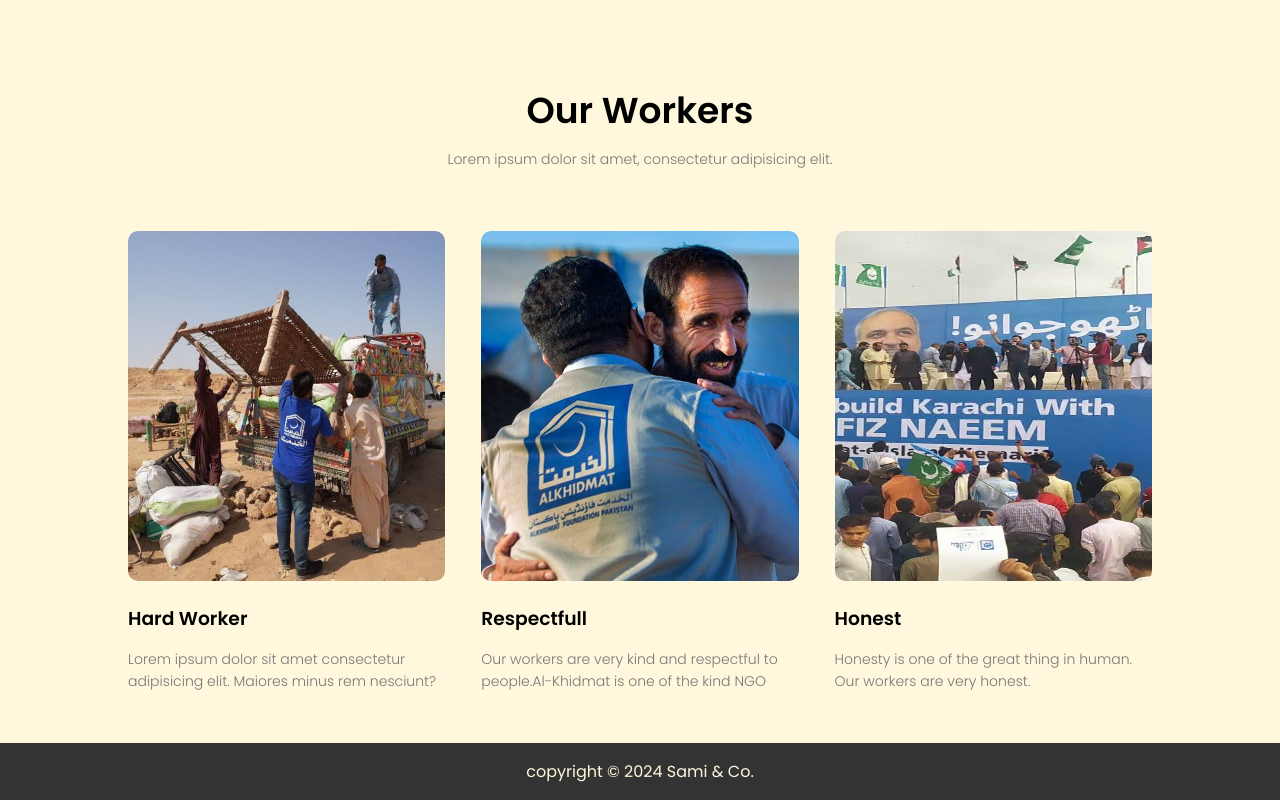
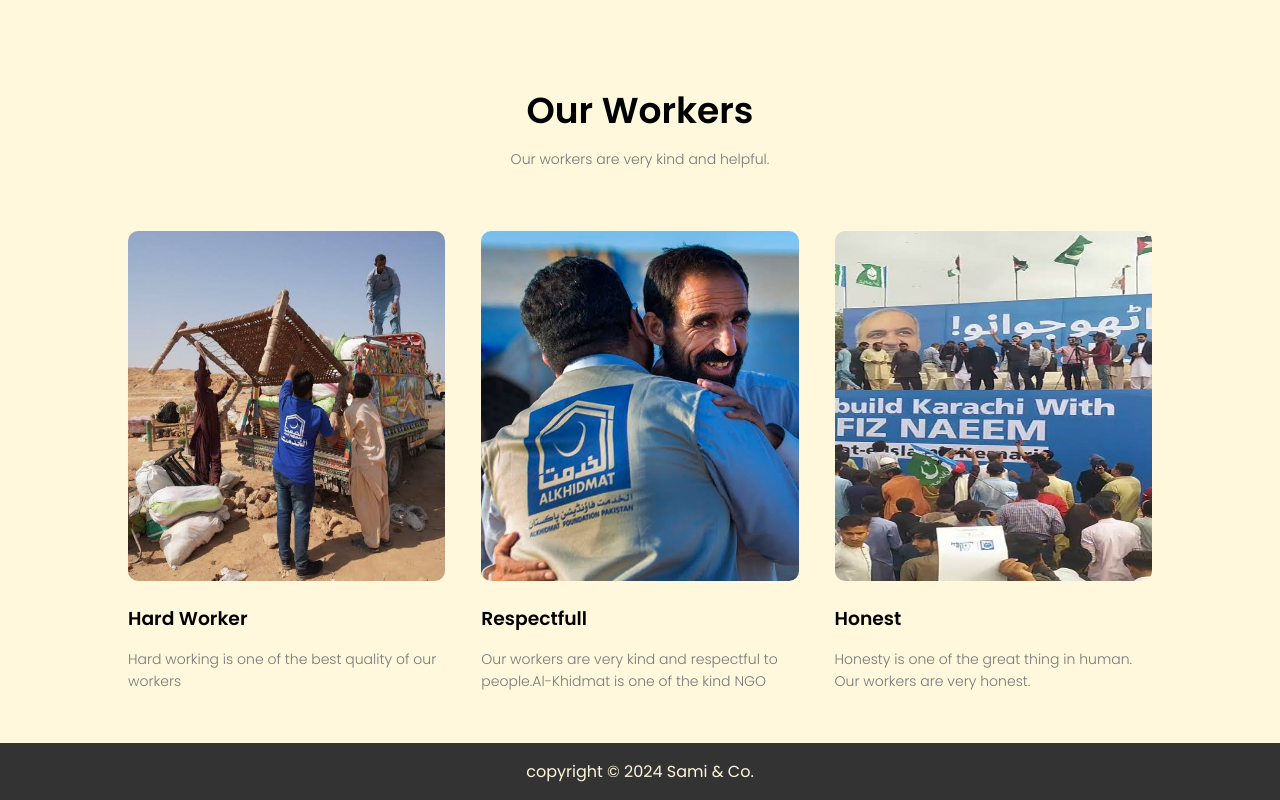
Before and after one commit to ghulamali17/Bano-Qabil-Final-Project, a plain HTML site: page index.html in a window 1280 px wide. Shown: the part 2580-3380 px from the top of the page. Drawn offline with Linux system fonts and the light colour scheme.

Commit message:
index.html

```diff
--- a/index.html
+++ b/index.html
@@ -153,12 +153,12 @@
 
     <section class="worker">
         <h1>Our Workers</h1>
-        <p>Lorem ipsum dolor sit amet, consectetur adipisicing elit.</p>
+        <p>Our workers are very kind and helpful.</p>
         <div class="row">
             <div class="worker-col">
                 <img src="Images/workers.jpg" alt="" id="w1">
                 <h3>Hard Worker</h3>
-                <p>Lorem ipsum dolor sit amet consectetur adipisicing elit. Maiores minus rem nesciunt?</p>
+                <p>Hard working is one of the best quality of our workers</p>
             </div>
             <div class=" worker-col">
                 <img src="Images/workers2.jpg" alt="" id="w2">
```
